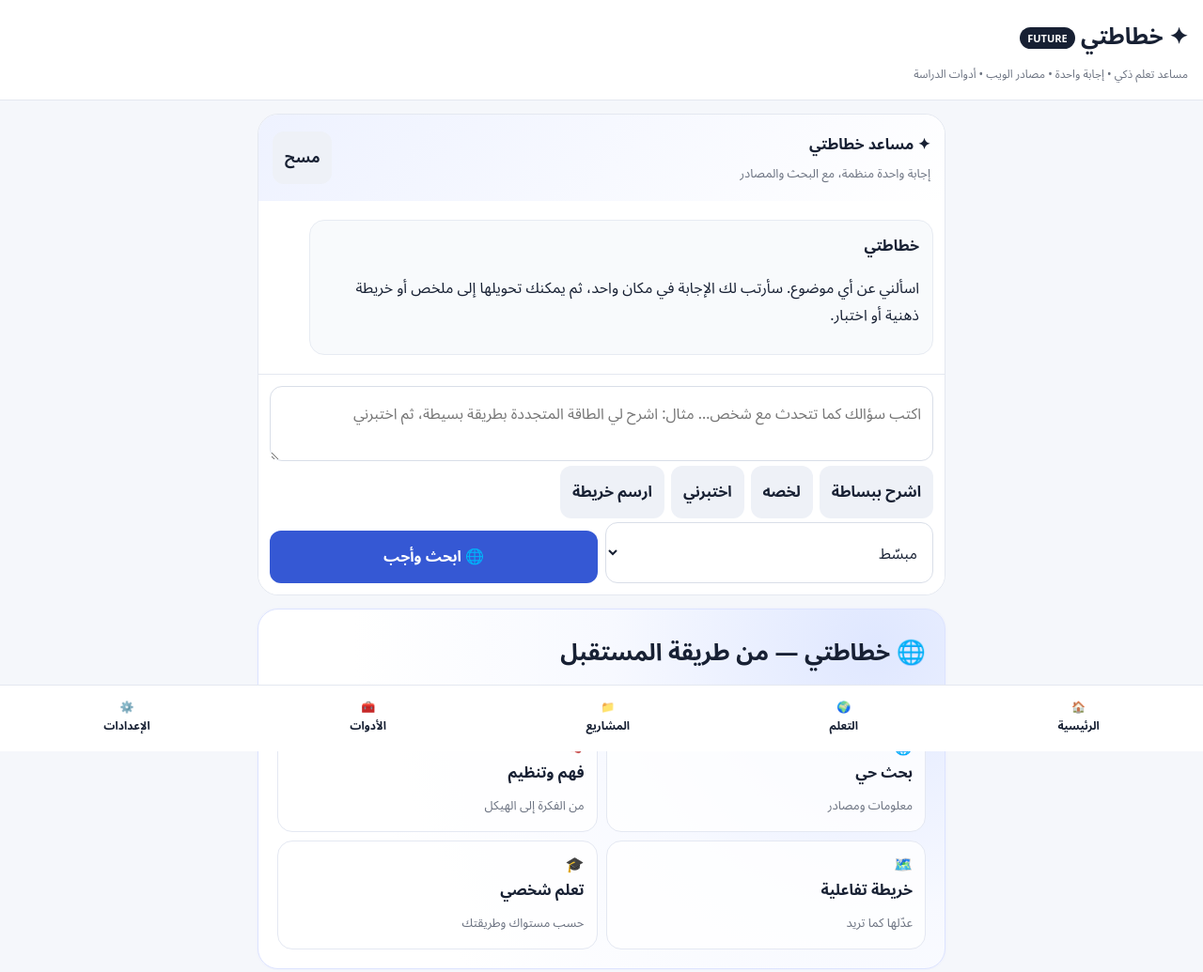
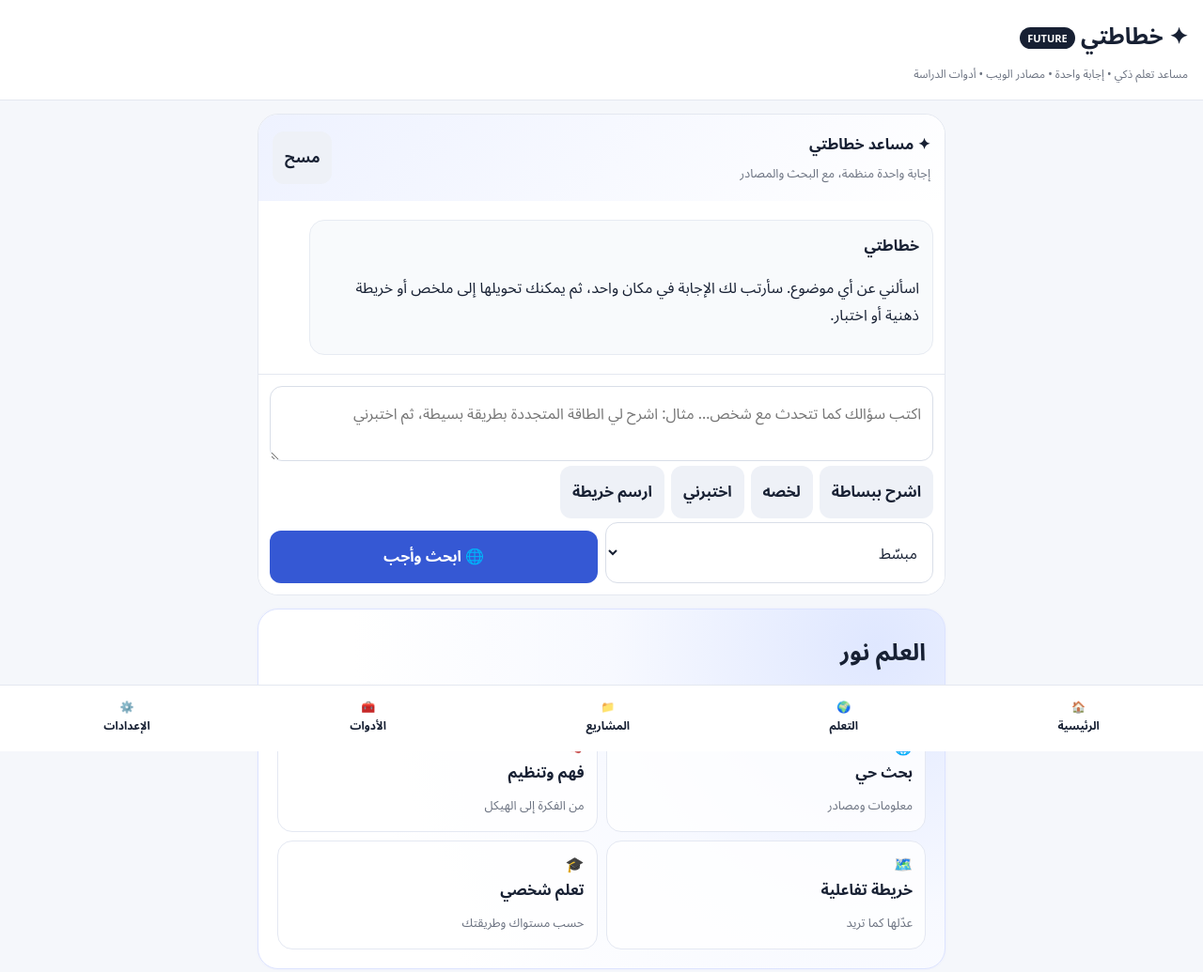
Before and after one commit to bnkait2-bot/khatati-v7, a website: page index.html in a window 1280 px wide. Shown: the top 1035 px of the page at 94% size. Drawn offline with Linux system fonts and the light colour scheme.

Commit message:
إطلاق الموقع التعليمي العلم نور

```diff
--- a/index.html
+++ b/index.html
@@ -2,7 +2,7 @@
 <html lang="ar" dir="rtl">
 <head>
 <meta charset="utf-8"><meta name="viewport" content="width=device-width,initial-scale=1,maximum-scale=1,user-scalable=no">
-<title>خطاطتي</title>
+<title>العلم نور</title>
 <style>
 :root{--bg:#f5f7fb;--card:#fff;--ink:#172033;--muted:#6b7280;--line:#e4e8f0;--primary:#3558d4;--soft:#eef2ff;--good:#15803d;--danger:#c62828}
 *{box-sizing:border-box}body{margin:0;background:var(--bg);color:var(--ink);font-family:system-ui,-apple-system,"Noto Sans Arabic",sans-serif}
@@ -29,7 +29,7 @@ nav{position:fixed;bottom:0;left:0;right:0;background:#fff;border-top:1px solid
 <div id="chatMessages" class="chat-messages"><div class="msg assistant"><b>خطاطتي</b><p>اسألني عن أي موضوع. سأرتب لك الإجابة في مكان واحد، ثم يمكنك تحويلها إلى ملخص أو خريطة ذهنية أو اختبار.</p></div></div>
 <div class="chat-compose"><textarea id="chatInput" placeholder="اكتب سؤالك كما تتحدث مع شخص… مثال: اشرح لي الطاقة المتجددة بطريقة بسيطة، ثم اختبرني"></textarea><div class="chips"><button class="chip" onclick="quickAsk('اشرح لي هذا الموضوع ببساطة')">اشرح ببساطة</button><button class="chip" onclick="quickAsk('لخص أهم النقاط')">لخصه</button><button class="chip" onclick="quickAsk('أنشئ لي أسئلة للمراجعة')">اختبرني</button><button class="chip" onclick="quickAsk('ارسم لي خريطة ذهنية')">ارسم خريطة</button></div><div class="row"><select id="answerStyle"><option>مبسّط</option><option>مختصر</option><option>مفصل</option><option>خطوة بخطوة</option><option>جامعي</option></select><button class="primary" onclick="chatSearch()">🌐 ابحث وأجب</button></div></div>
 </div>
-<section id="home" class="screen active"><div class="hero future pulse"><h1>🌐 خطاطتي — من طريقة المستقبل</h1><p>لا تبحث وحدك. اكتب ما تريد، ودع خطاطتي تجمع المعلومات، ترتبها، تبسطها، ثم تحولها إلى أدوات تعلم جاهزة.</p><div class="future-grid"><div class="future-tile">🌐 <b>بحث حي</b><span class="muted">معلومات ومصادر</span></div><div class="future-tile">🧠 <b>فهم وتنظيم</b><span class="muted">من الفكرة إلى الهيكل</span></div><div class="future-tile">🗺️ <b>خريطة تفاعلية</b><span class="muted">عدّلها كما تريد</span></div><div class="future-tile">🎓 <b>تعلم شخصي</b><span class="muted">حسب مستواك وطريقتك</span></div></div></div>
+<section id="home" class="screen active"><div class="hero future pulse"><h1 >العلم نور</h1><p>لا تبحث وحدك. اكتب ما تريد، ودع خطاطتي تجمع المعلومات، ترتبها، تبسطها، ثم تحولها إلى أدوات تعلم جاهزة.</p><div class="future-grid"><div class="future-tile">🌐 <b>بحث حي</b><span class="muted">معلومات ومصادر</span></div><div class="future-tile">🧠 <b>فهم وتنظيم</b><span class="muted">من الفكرة إلى الهيكل</span></div><div class="future-tile">🗺️ <b>خريطة تفاعلية</b><span class="muted">عدّلها كما تريد</span></div><div class="future-tile">🎓 <b>تعلم شخصي</b><span class="muted">حسب مستواك وطريقتك</span></div></div></div>
 <div class="card feature-suite">
 <h2>✨ مختبر التعلم الذكي</h2><p class="muted">أدوات إضافية تعمل مباشرة على الهاتف، مع حفظ البيانات محليًا.</p>
 <div class="future-grid">
```
